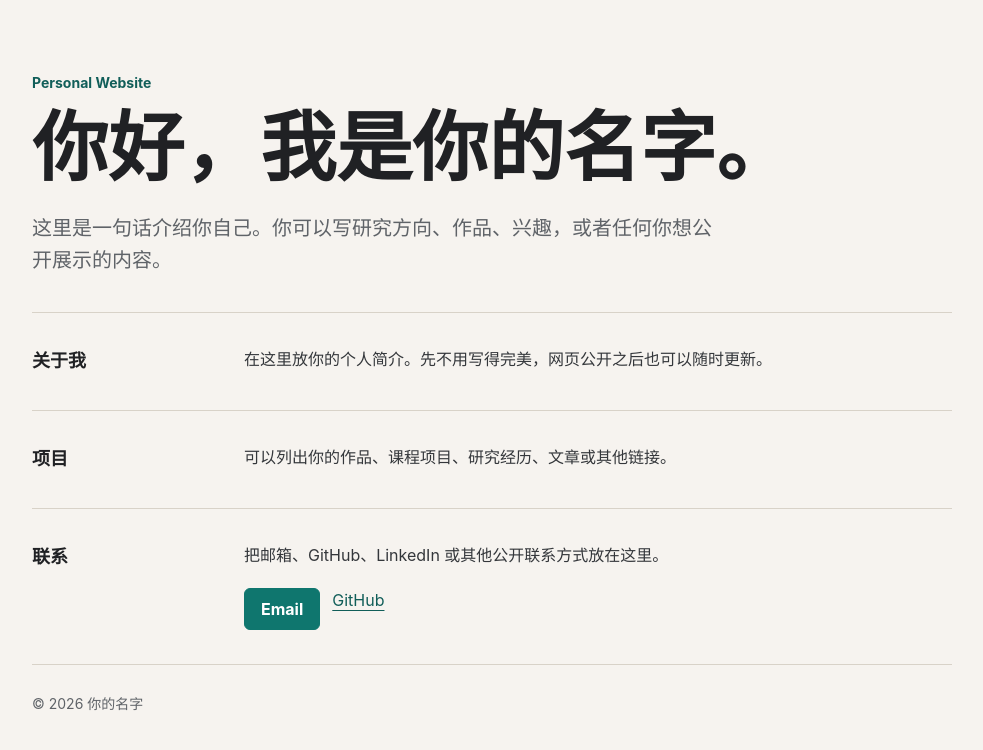
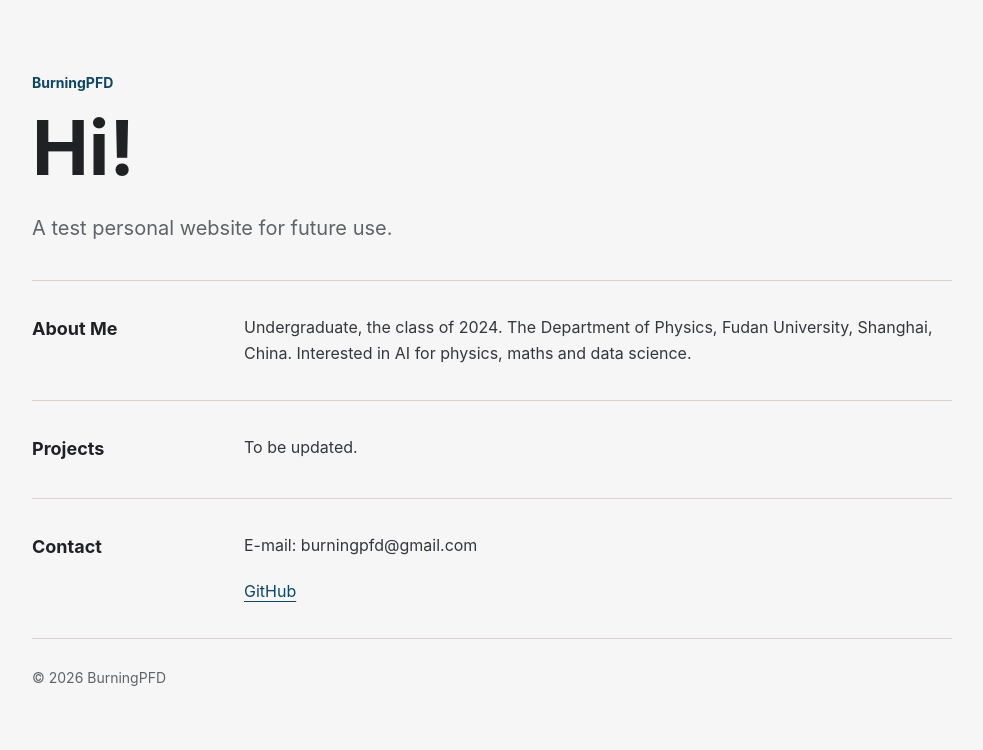
Before and after one commit to BurningPFD/Homepage, a plain HTML site: page index.html in a window 1280 px wide. Shown: the whole page, without its empty margins (148-1131 px from the left). Drawn offline with Linux system fonts and the light colour scheme.

Commit message:
Add files via upload

```diff
--- a/index.html
+++ b/index.html
@@ -3,16 +3,16 @@
   <head>
     <meta charset="utf-8" />
     <meta name="viewport" content="width=device-width, initial-scale=1" />
-    <title>我的个人主页</title>
+    <title>Personal Website</title>
     <style>
       :root {
         color-scheme: light;
-        --bg: #f6f3ef;
+        --bg: #f6f6f6;
         --text: #202124;
         --muted: #5f6368;
         --line: #d8d2c8;
-        --accent: #0f766e;
-        --accent-dark: #115e59;
+        --accent: #0e4665;
+        --accent-dark: #0e4665;
         --panel: #ffffff;
       }
 
@@ -141,43 +141,42 @@
   <body>
     <main>
       <header>
-        <p class="eyebrow">Personal Website</p>
-        <h1>你好，我是你的名字。</h1>
+        <p class="eyebrow">BurningPFD</p>
+        <h1>Hi!</h1>
         <p class="intro">
-          这里是一句话介绍你自己。你可以写研究方向、作品、兴趣，或者任何你想公开展示的内容。
+          A test personal website for future use.
         </p>
       </header>
 
       <section>
-        <h2>关于我</h2>
+        <h2>About Me</h2>
         <div class="content">
           <p>
-            在这里放你的个人简介。先不用写得完美，网页公开之后也可以随时更新。
+            Undergraduate, the class of 2024. The Department of Physics, Fudan University, Shanghai, China. Interested in AI for physics, maths and data science.
           </p>
         </div>
       </section>
 
       <section>
-        <h2>项目</h2>
+        <h2>Projects</h2>
         <div class="content">
           <p>
-            可以列出你的作品、课程项目、研究经历、文章或其他链接。
+            To be updated.
           </p>
         </div>
       </section>
 
       <section>
-        <h2>联系</h2>
+        <h2>Contact</h2>
         <div class="content">
-          <p>把邮箱、GitHub、LinkedIn 或其他公开联系方式放在这里。</p>
+          <p>E-mail: burningpfd@gmail.com</p>
           <div class="links">
-            <a class="button" href="mailto:your-email@example.com">Email</a>
-            <a href="https://github.com/your-username">GitHub</a>
+            <a href="https://github.com/BurningPFD">GitHub</a>
           </div>
         </div>
       </section>
 
-      <footer>© 2026 你的名字</footer>
+      <footer>© 2026 BurningPFD</footer>
     </main>
   </body>
 </html>
```
